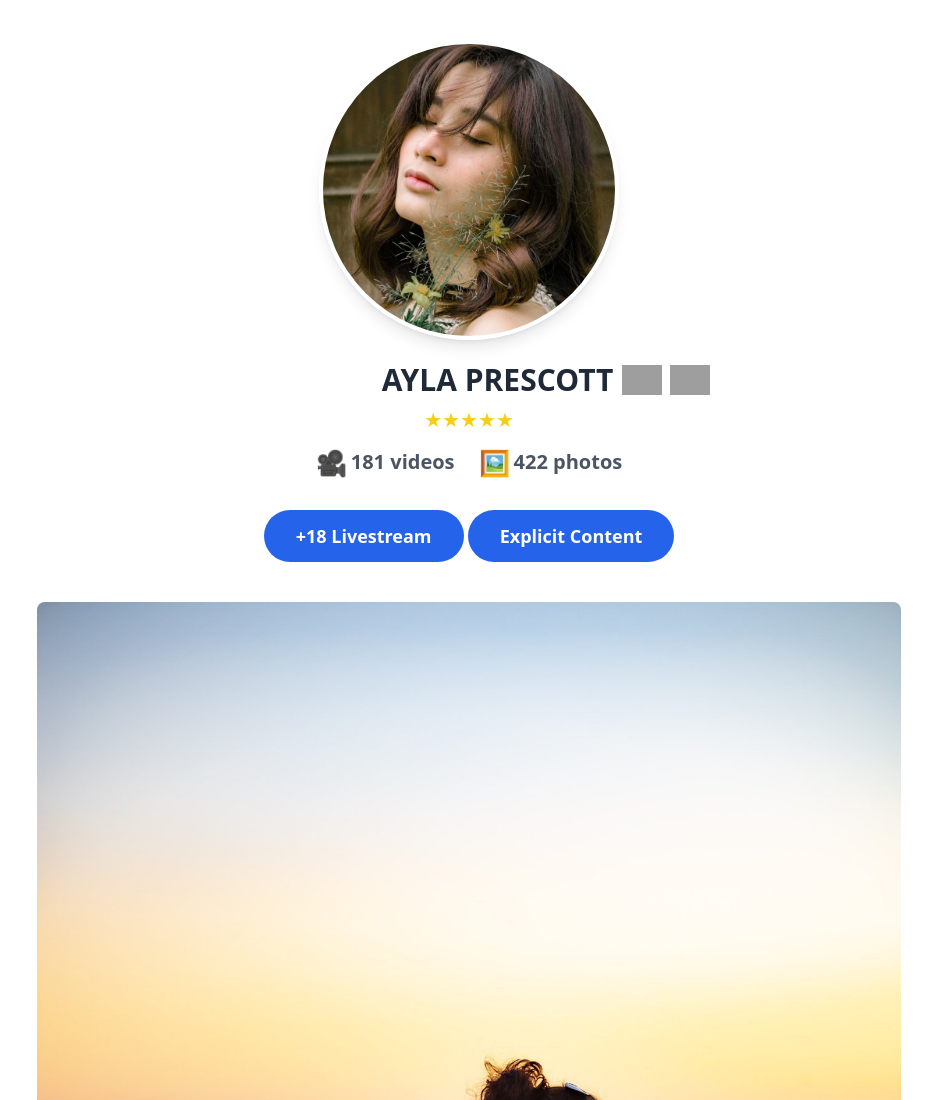
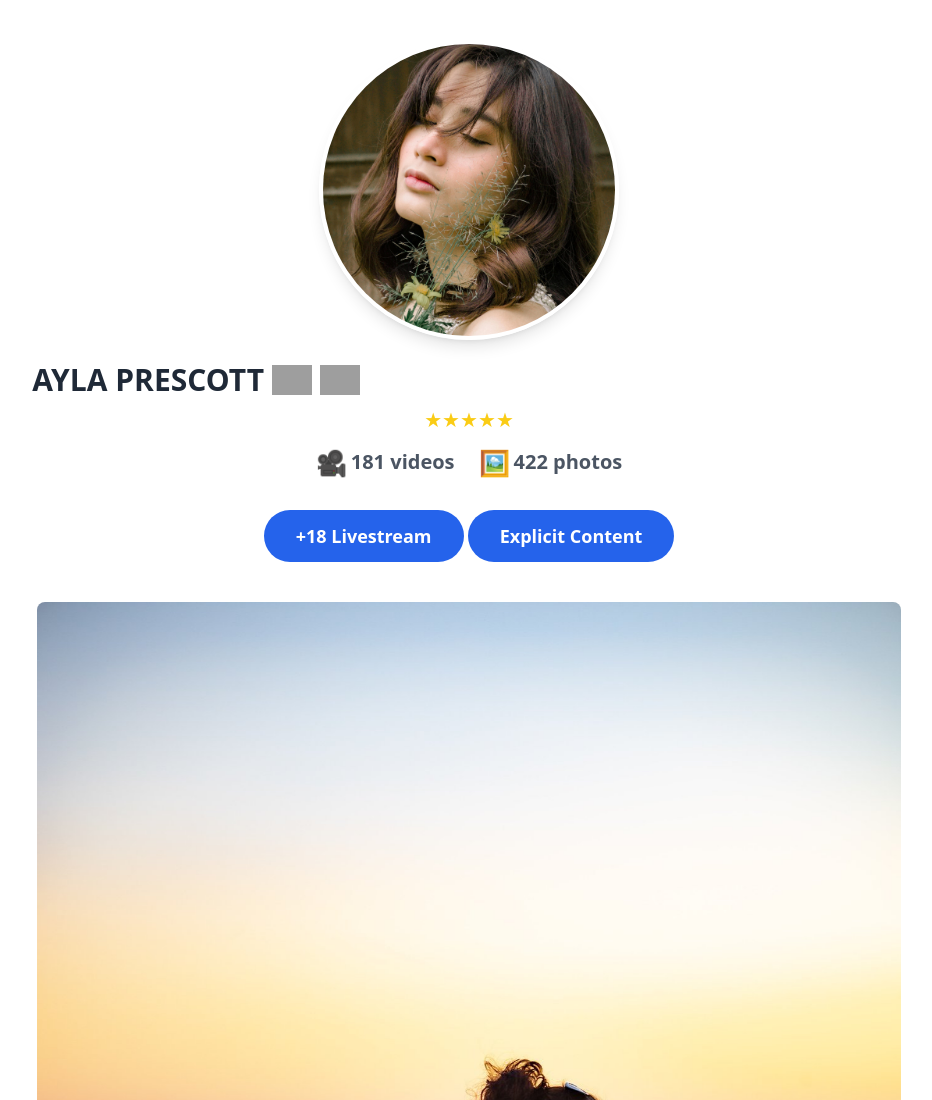
Before and after one commit to adelinaismajli007-boop/crack, a plain HTML site: page index.html in a window 1280 px wide. Shown: the top 1100 px of the page, without its empty margins (171-1103 px from the left). Drawn offline with nearby package versions, Linux system fonts and the light colour scheme; grey boxes are pictures that could not be loaded.

Commit message:
Update index.html

```diff
--- a/index.html
+++ b/index.html
@@ -28,7 +28,7 @@
 
 @media (min-width: 400px) {
 .nanqi{
-    margin-left: 15%;
+    margin-left: 15% !important;
     }
 }
   </style>
```
